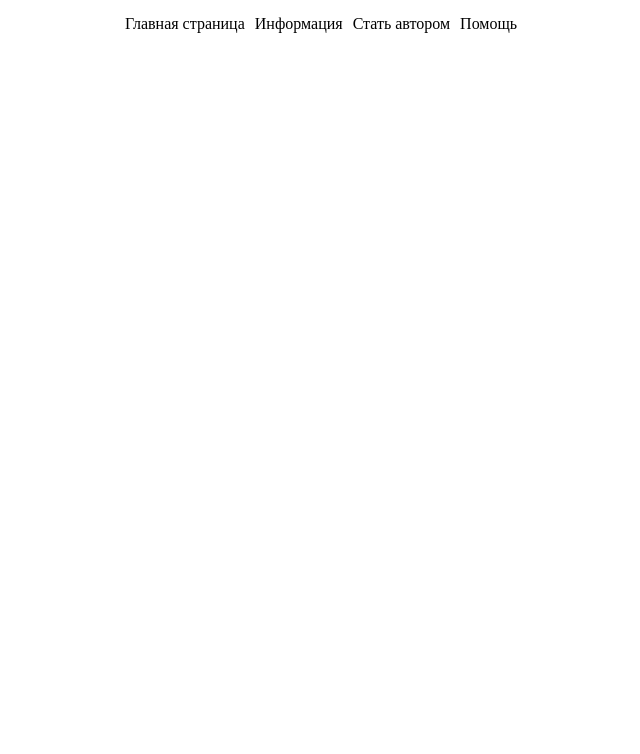
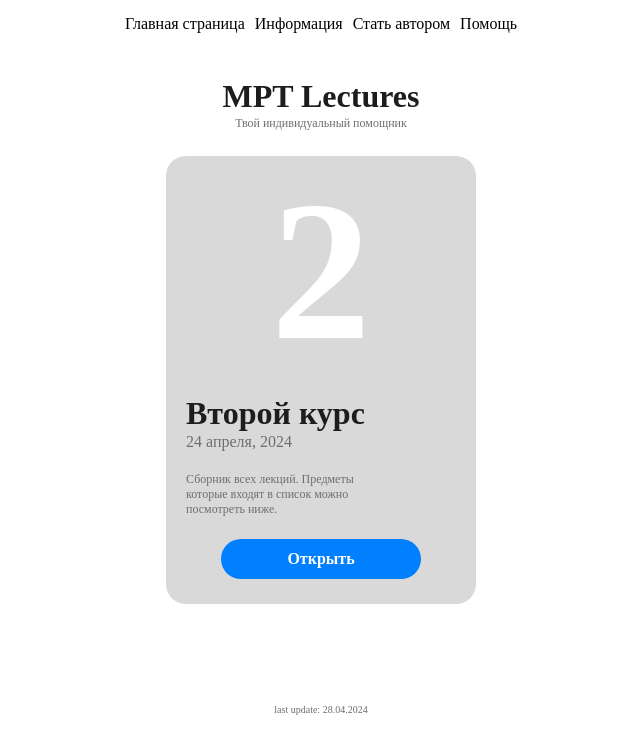
Before and after one commit to MptLectures/MptLecturesBot, a React (Vite) app: page / in a window 1280 px wide. Shown: the top 754 px of the page, without its empty margins (319-959 px from the left). Built offline with nearby package versions, Linux system fonts and the light colour scheme; a web font is replaced by a local one.

Commit message:
some fix

```diff
--- a/src/App.jsx
+++ b/src/App.jsx
@@ -19,10 +19,10 @@ function App() {
                 </div>
             </header>
             <Routes>
-                <Route path="/Web/" element={<Home />} />
-                <Route path="/Web/Lectures" element={<Lectures />} />
-                <Route path="/Web/Info" element={<Info />} />
-                <Route path="/Web/Author" element={<Author />} />
+                <Route path="/" element={<Home />} />
+                <Route path="/Lectures" element={<Lectures />} />
+                <Route path="/Info" element={<Info />} />
+                <Route path="/Author" element={<Author />} />
             </Routes>
         </>
     )
```
